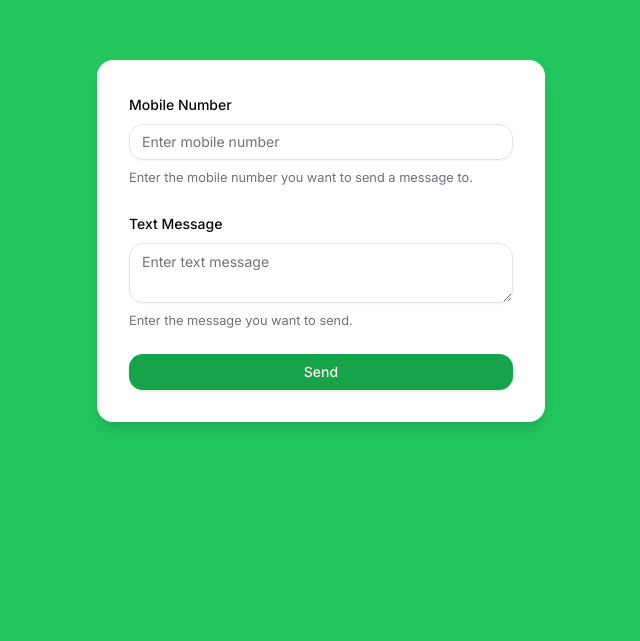
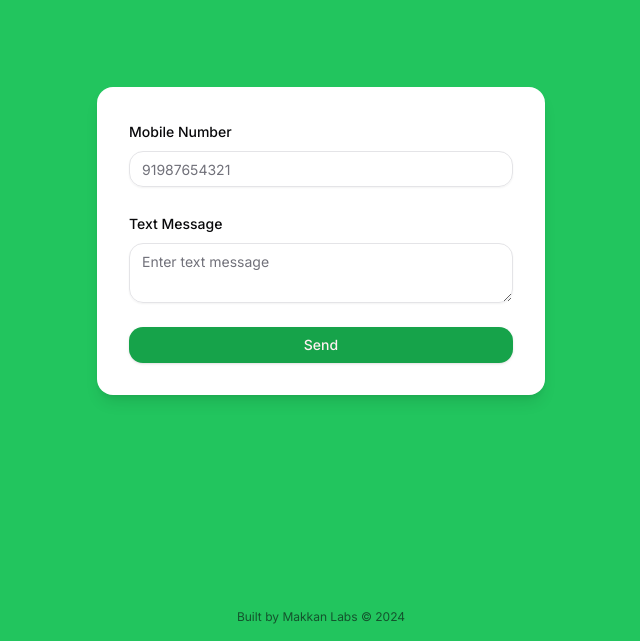
Before and after one commit to thatbeautifuldream/wchat, a Next.js app: page / in a window 1280 px wide. Shown: the part 159-800 px from the top of the page, without its empty margins (319-959 px from the left). Built offline with nearby package versions, Linux system fonts and the light colour scheme.

Commit message:
📦 NEW: update ui

```diff
--- a/src/app/layout.tsx
+++ b/src/app/layout.tsx
@@ -18,7 +18,7 @@ export default function RootLayout({
   return (
     <html lang="en">
       <body className={inter.className}>
-        <Toaster />
+        <Toaster richColors position="top-center" />
         {children}
       </body>
     </html>
--- a/src/app/page.tsx
+++ b/src/app/page.tsx
@@ -8,7 +8,6 @@ import { Button } from "@/components/ui/button";
 import {
   Form,
   FormControl,
-  FormDescription,
   FormField,
   FormItem,
   FormLabel,
@@ -16,15 +15,12 @@ import {
 } from "@/components/ui/form";
 import { Input } from "@/components/ui/input";
 import { Textarea } from "@/components/ui/textarea";
-import { toast } from "sonner";
 
 const FormSchema = z.object({
   mobileNumber: z.string().min(10, {
     message: "Mobile number must be at least 10 characters.",
   }),
-  textMessage: z.string().min(1, {
-    message: "Text message cannot be empty.",
-  }),
+  textMessage: z.string().optional(),
 });
 
 export default function InputForm() {
@@ -37,8 +33,7 @@ export default function InputForm() {
   });
 
   function onSubmit(data: z.infer<typeof FormSchema>) {
-    toast.success("Opening WhatsApp...");
-    const encodedMessage = encodeURIComponent(data.textMessage);
+    const encodedMessage = encodeURIComponent(data.textMessage || "");
     window.open(
       `https://wa.me/${data.mobileNumber}?text=${encodedMessage}`,
       "_blank"
@@ -46,6 +41,7 @@ export default function InputForm() {
   }
 
   return (
+    <>
       <div className="flex items-center justify-center h-screen bg-green-500">
         <div className="bg-white p-8 rounded-lg shadow-lg max-w-md w-full">
           <Form {...form}>
@@ -57,11 +53,8 @@ export default function InputForm() {
                   <FormItem>
                     <FormLabel>Mobile Number</FormLabel>
                     <FormControl>
-                    <Input placeholder="Enter mobile number" {...field} />
+                      <Input placeholder="91987654321" {...field} />
                     </FormControl>
-                  <FormDescription>
-                    Enter the mobile number you want to send a message to.
-                  </FormDescription>
                     <FormMessage />
                   </FormItem>
                 )}
@@ -75,9 +68,6 @@ export default function InputForm() {
                     <FormControl>
                       <Textarea placeholder="Enter text message" {...field} />
                     </FormControl>
-                  <FormDescription>
-                    Enter the message you want to send.
-                  </FormDescription>
                     <FormMessage />
                   </FormItem>
                 )}
@@ -92,5 +82,9 @@ export default function InputForm() {
           </Form>
         </div>
       </div>
+      <div className="absolute bottom-0 w-full text-center text-xs text-green-900 py-4">
+        Built by Makkan Labs &copy; {new Date().getFullYear()}
+      </div>
+    </>
   );
 }
```
Lines whose indentation alone changed are shown as unchanged.
